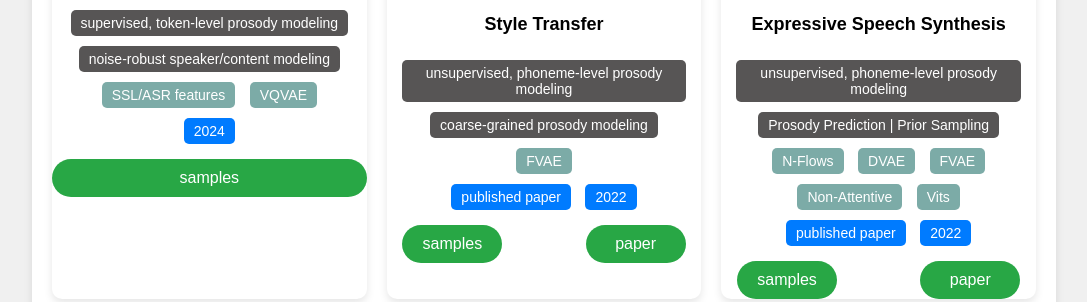
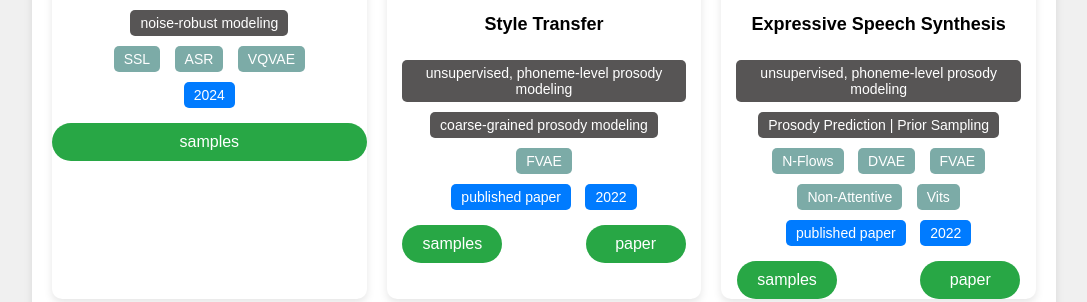
Before and after one commit to karolosnik/karolosnik.github.io, a plain HTML site: page index.html in a window 1280 px wide. Shown: the part 653-955 px from the top of the page, without its empty margins (96-1183 px from the left). Drawn offline with Linux system fonts and the light colour scheme.

Commit message:
update project fields

```diff
--- a/index.html
+++ b/index.html
@@ -176,10 +176,10 @@
                     </div>
                     <div class="project-title">Accent Conversion</div>
                     <div class="project-tags">
-                        <span class="project-task">supervised, token-level prosody modeling</span>
-                        <span class="project-task">noise-robust speaker/content modeling</span>
+                        <span class="project-task">noise-robust modeling</span>
                         <br>
-                        <span class="project-architecture">SSL/ASR features</span>
+                        <span class="project-architecture">SSL</span>
+                        <span class="project-architecture">ASR</span>
                         <span class="project-architecture">VQVAE</span>
                         <br>
                         <span class="paper-info">2024</span>
```
